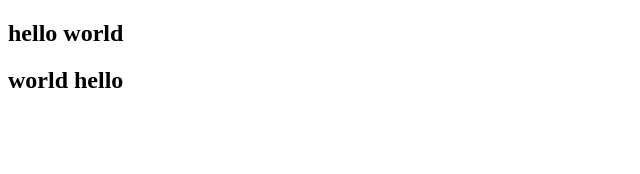
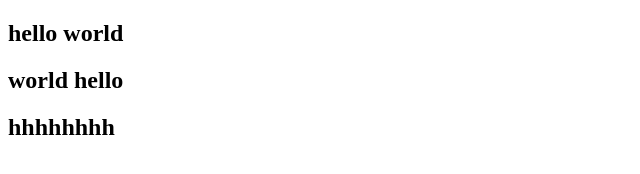
Before and after one commit to zjzds/testGit, a plain HTML site: page index.html in a window 1280 px wide. Shown: the whole page, without its empty margins (0-640 px from the left). Drawn offline with Linux system fonts and the light colour scheme.

Commit message:
这是第四次提交。

```diff
--- a/index.html
+++ b/index.html
@@ -9,6 +9,7 @@
     <body>
         <h2>hello world</h2>
         <h2>world hello</h2>
+        <h2>hhhhhhhh</h2>
 
     </body>
 </html>
```
